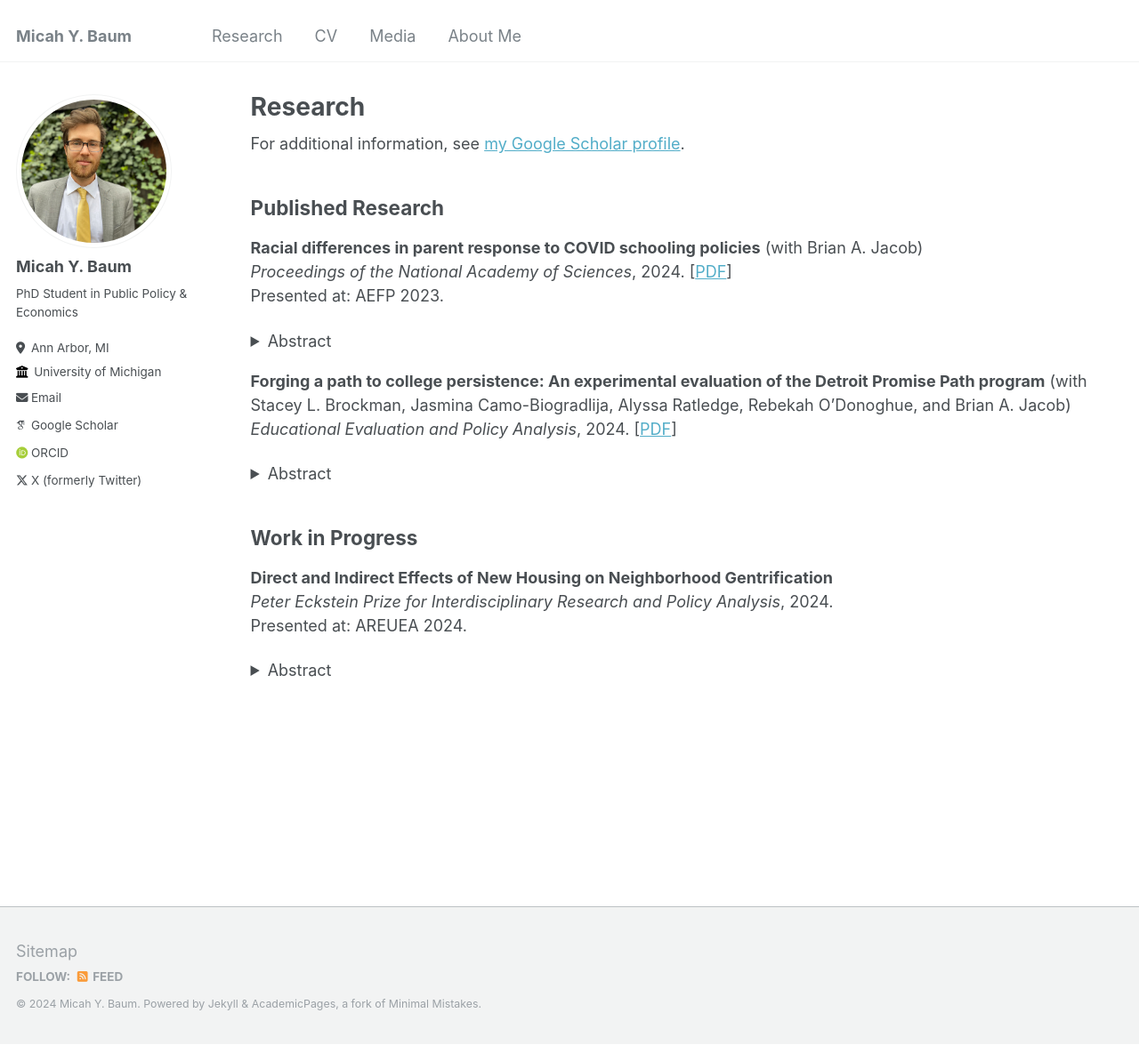
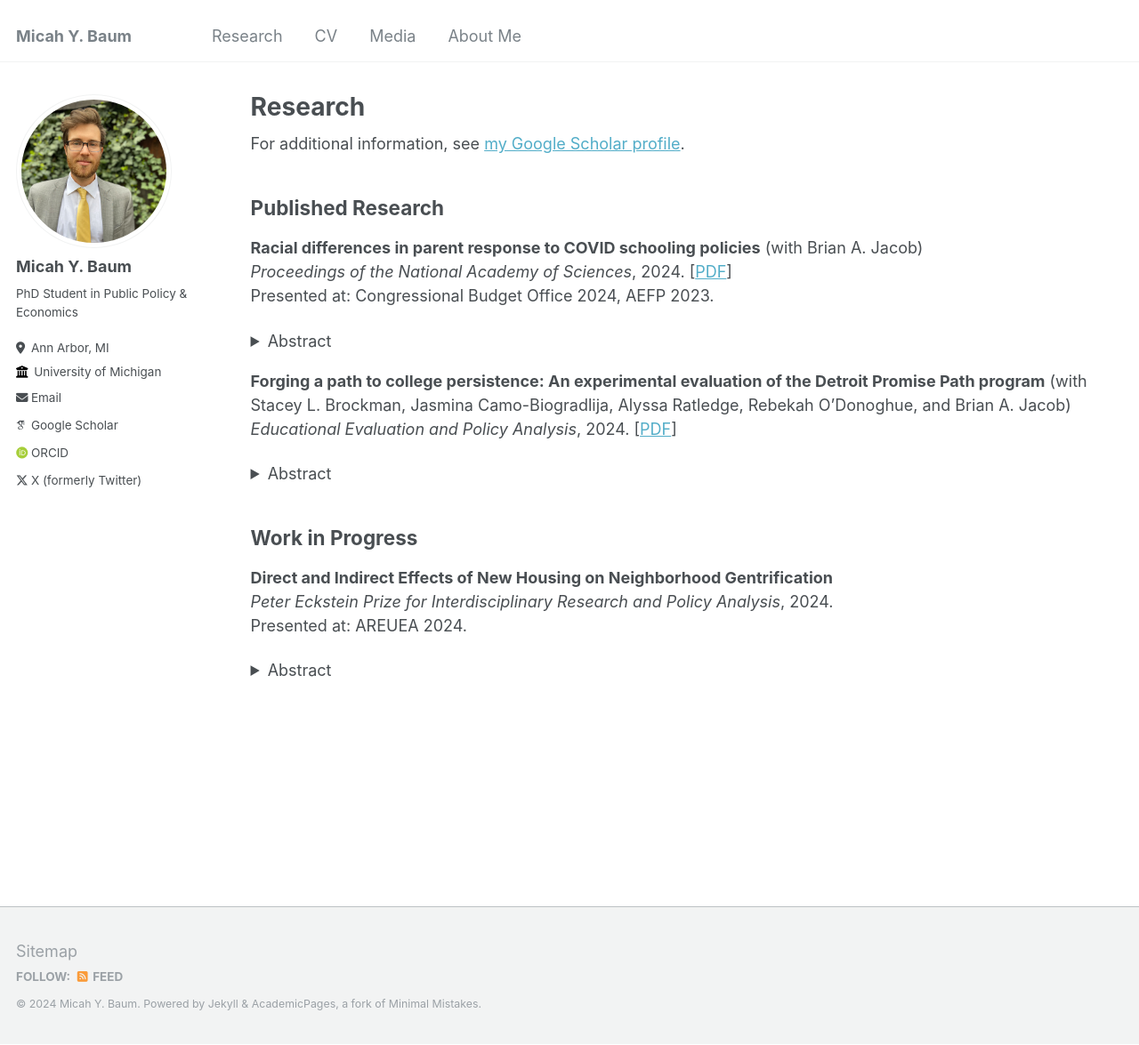
Before and after one commit to micah-baum/micah-baum.github.io, a Jekyll site: the page built from _pages/research.md, in a window 1280 px wide and 1175 px high. Shown: the whole window at 89% size. Built offline with Jekyll 4.4.1, drawn with Linux system fonts in a browser that asks for light colours; some web fonts are replaced.

Commit message:
Update research.md

```diff
--- a/_pages/research.md
+++ b/_pages/research.md
@@ -14,7 +14,7 @@ author_profile: true
 ## Published Research
 **Racial differences in parent response to COVID schooling policies** (with Brian A. Jacob) <br>
 _Proceedings of the National Academy of Sciences_, 2024. \[[PDF](https://micah-baum.github.io/files/baum-jacob-pnas-2024.pdf)\] <br>
-Presented at: AEFP 2023.
+Presented at: Congressional Budget Office 2024, AEFP 2023.
 <details> <summary>Abstract</summary>
 This paper examines whether school COVID-19 policies influenced enrollment differently by student age and race/ethnicity. Unlike much prior research, we i) analyze enrollments for virtually the entire U.S. public school population for both the 2020–2021 and 2021–2022 school years, ii) compare enrollment trends within districts in order to isolate subgroup heterogeneity from district characteristics, and iii) account for district selection into preferred learning modes. Analyzing data on over 9,000 districts that serve more than 90% of public school students in the United States, we find enrollment responses to COVID policies differed notably. We find that White enrollments declined more than Black, Hispanic, and Asian enrollments in districts that started the 2020–2021 school year virtually, but in districts that started in-person the reverse was true: Non-White enrollments declined more than White enrollments. Moreover, Black, Hispanic, and Asian families responded more than White families to higher COVID-19 death rates in the months preceding the start of the 2021 school year. In 2021–2022, enrollment differences by the previous year’s learning mode persisted. Racial/ethnic differences did not vary by whether the district required masking in classrooms. These findings are consistent with the greater risk faced by communities of color during the pandemic and demonstrate an additional source of disparate impact from COVID policies.
 </details>
```
